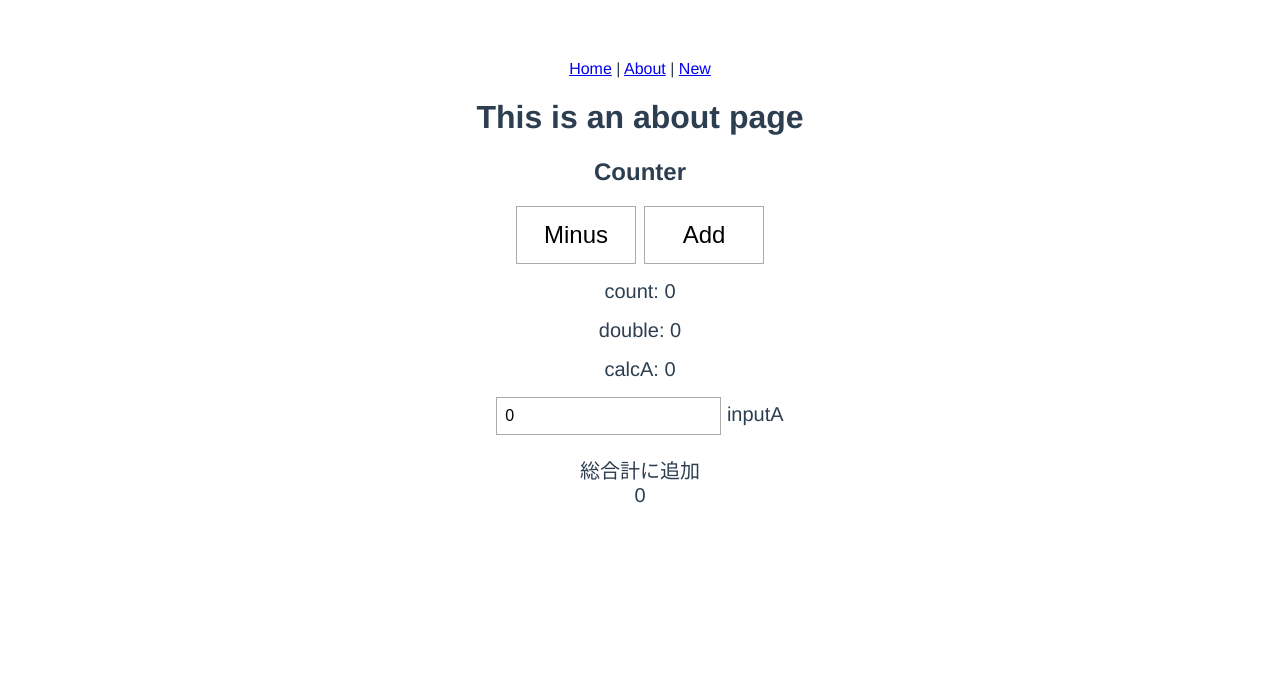
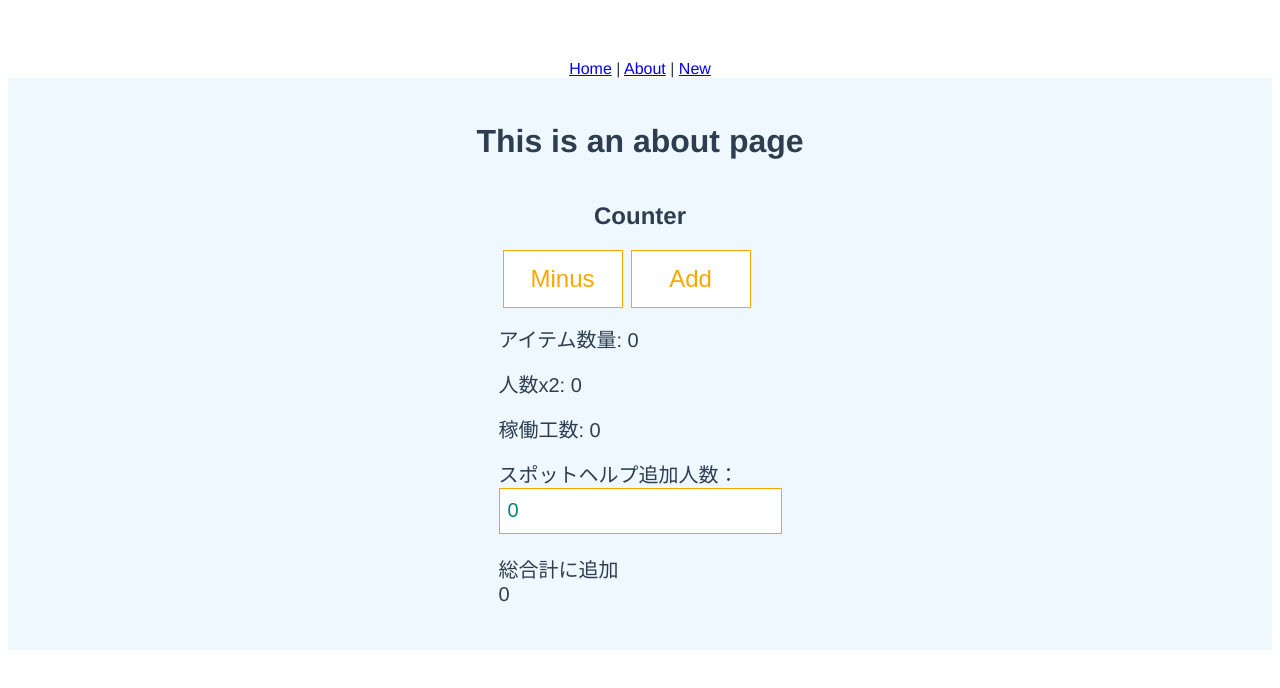
Before and after one commit to BoxPistols/Logistics-work-forklift, a Vue app: page /about in a window 1280 px wide. Shown: the top 688 px of the page. Built offline with nearby package versions, Linux system fonts and the light colour scheme.

Commit message:
[refact] trim ts on VueComp

```diff
--- a/src/views/About.vue
+++ b/src/views/About.vue
@@ -10,15 +10,13 @@
           <button @click="increment" class="count">Add</button>
         </div>
 
-        <div class="counter__mol">
-          <!-- {{ count }} -->
-          count: {{ mCount }}
-        </div>
-        <div class="counter__mol">double: {{ double }}</div>
-        <div class="counter__mol">calcA: {{ calcA }}</div>
+        <div class="counter__mol">アイテム数量: {{ mCount }}</div>
+        <div class="counter__mol">人数x2: {{ double }}</div>
+        <div class="counter__mol">稼働工数: {{ calcA }}</div>
 
         <div class="counter__mol">
-          <input v-model="addCount" type="number" /> inputA
+          スポットヘルプ追加人数：<br />
+          <input v-model="addCount" type="number" />
           <p>
             総合計に追加
             <br />
@@ -71,17 +69,28 @@ export default {
     font-size 20px
     margin-bottom 16px
 
+.about
+  background: aliceblue
+  padding: 24px
+  text-align left
+  margin auto
+  display flex
+  flex-direction column
+  align-items: center
+
 button, input
   min-height 2em
   background-color white
-  border solid 1px #aaa
+  border solid 1px orange
 button
   line-height 2
   width 120px
   padding 4px 12px
   font-size 24px
   margin 0 4px
+  color orange
 input
   padding 2px 8px
-  font-size 16px
+  font-size 20px
+  color teal
 </style>
--- a/src/views/Home.vue
+++ b/src/views/Home.vue
@@ -11,7 +11,7 @@
   </div>
 </template>
 
-<script lang="ts">
+<script>
 // import Name from '@/components/Name.vue';
 
 export default {
@@ -20,7 +20,7 @@ export default {
     return {}
   },
   computed: {
-    newest(): any {
+    newest() {
       return this.$store.state.memos.slice().reverse()
     },
   },
```
